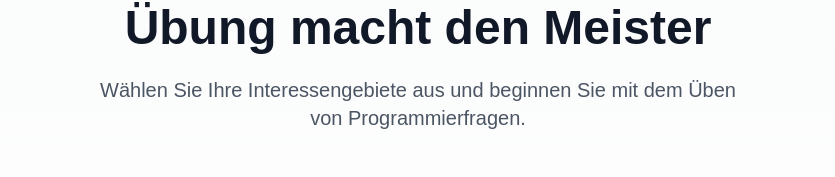
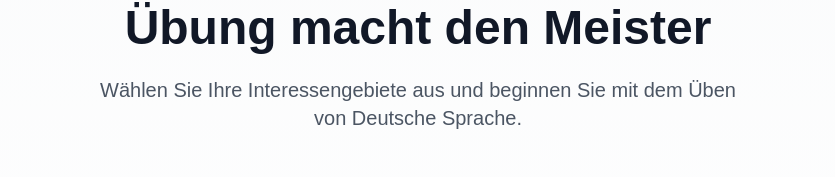
Before and after one commit to pshaddel/practice-makes-perfect, a Next.js app: page / in a window 1280 px wide. Shown: the part 290-467 px from the top of the page, without its empty margins (222-1057 px from the left). Built offline with nearby package versions, Linux system fonts and the light colour scheme.

Commit message:
the questions are from german language

```diff
--- a/app/page.tsx
+++ b/app/page.tsx
@@ -23,7 +23,7 @@ export default function HomePage() {
         </h1>
 
         <p className="text-xl text-gray-600 mb-12 max-w-2xl mx-auto">
-          Wählen Sie Ihre Interessengebiete aus und beginnen Sie mit dem Üben von Programmierfragen.
+          Wählen Sie Ihre Interessengebiete aus und beginnen Sie mit dem Üben von Deutsche Sprache.
         </p>
 
         <div className="mb-8">
```
